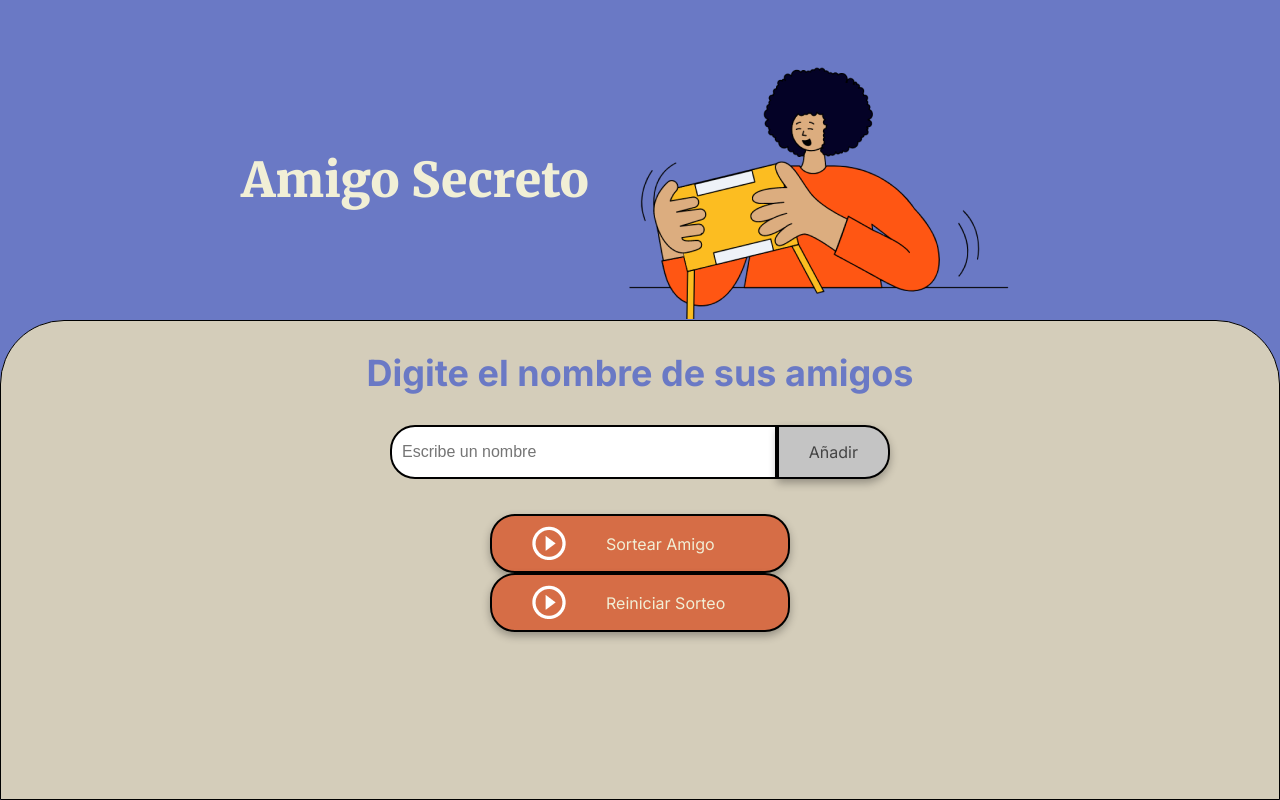
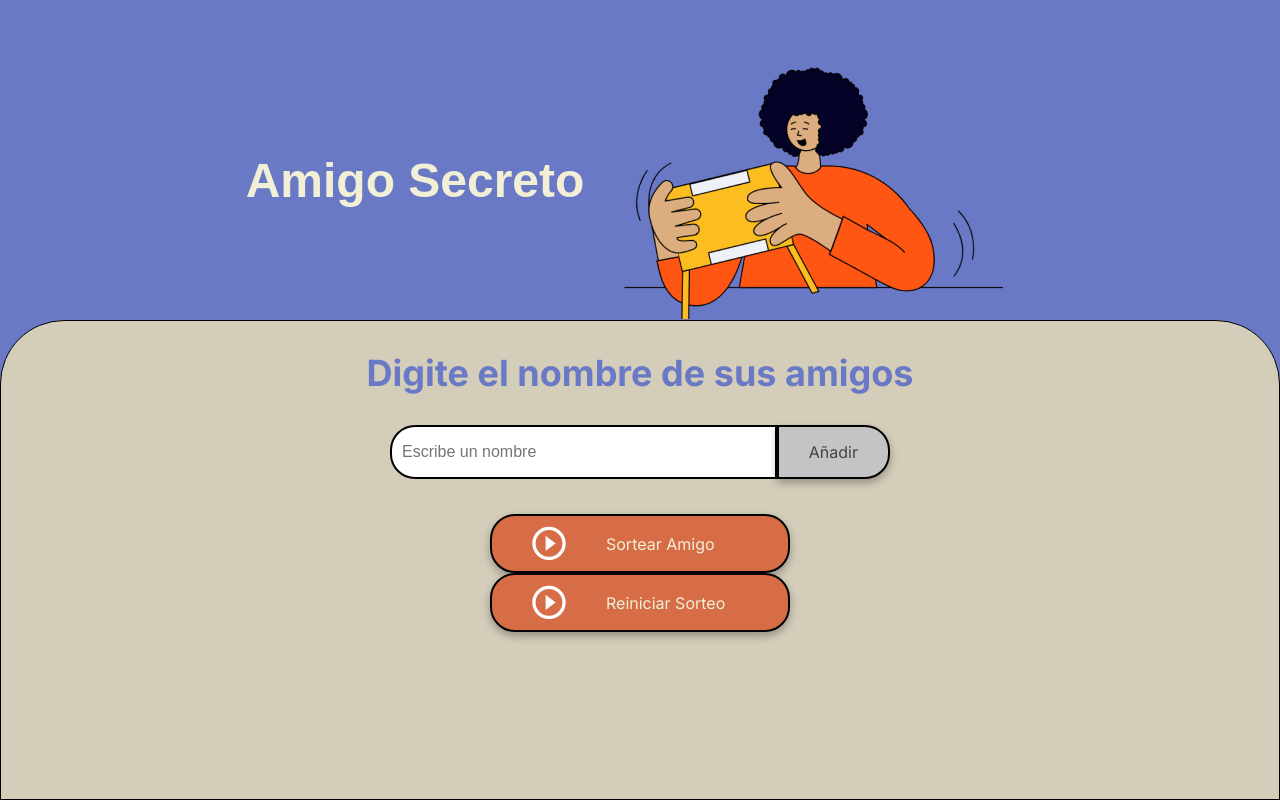
Before and after one commit to iriscob/amigo_secreto, a plain HTML site: page index.html in a window 1280 px wide. Drawn offline with Linux system fonts and the light colour scheme.

Commit message:
Update style.css

```diff
--- a/style.css
+++ b/style.css
@@ -57,7 +57,7 @@ body {
 /* Títulos */
 .main-title {
     font-size: 48px;
-    font-family: "Merriweather", serif;
+    font-family: Arial, Helvetica, sans-serif;
     font-weight: 900;
     /*font-style: italic;*/
     color: var(--color-white);
```
